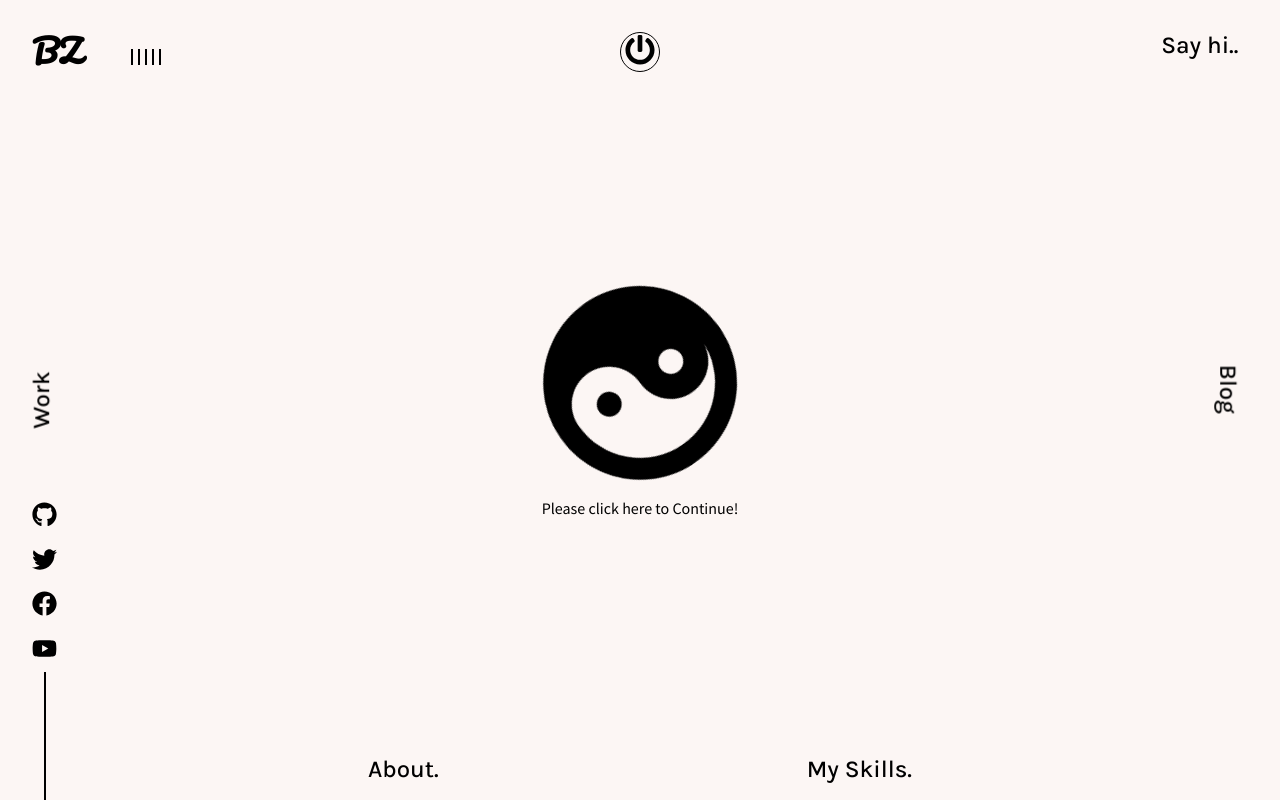
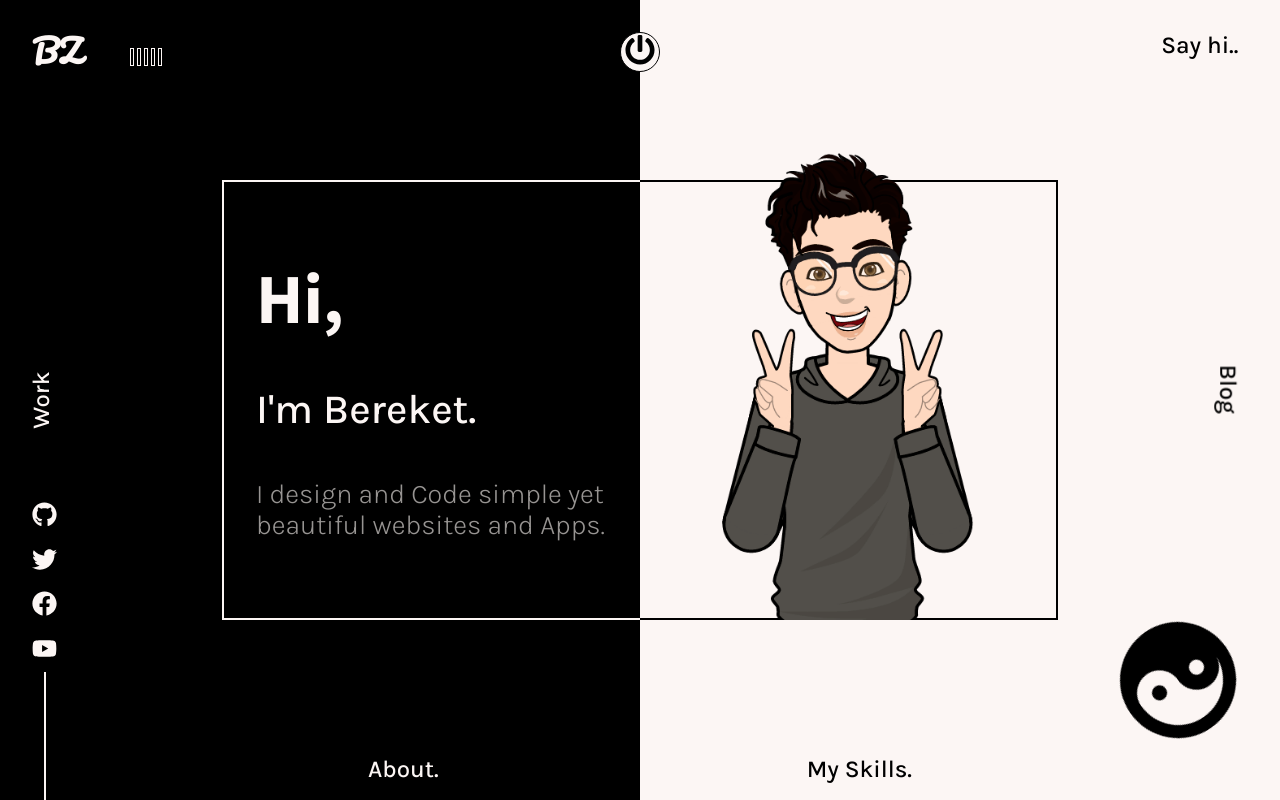
Before and after one commit to bereket-09/bereket-zelalem, a React (Create React App) app: page / in a window 1280 px wide. Built offline with nearby package versions, Linux system fonts and the light colour scheme.

Commit message:
updated data

```diff
--- a/src/components/Main.js
+++ b/src/components/Main.js
@@ -128,7 +128,7 @@ transition: height 0.5s ease, width 1s ease 0.5s;
 
 const Main = () => {
 
-    const [click, setClick] = useState(false);
+    const [click, setClick] = useState(true);
 
     const handleClick = () => setClick(!click);
 
```
